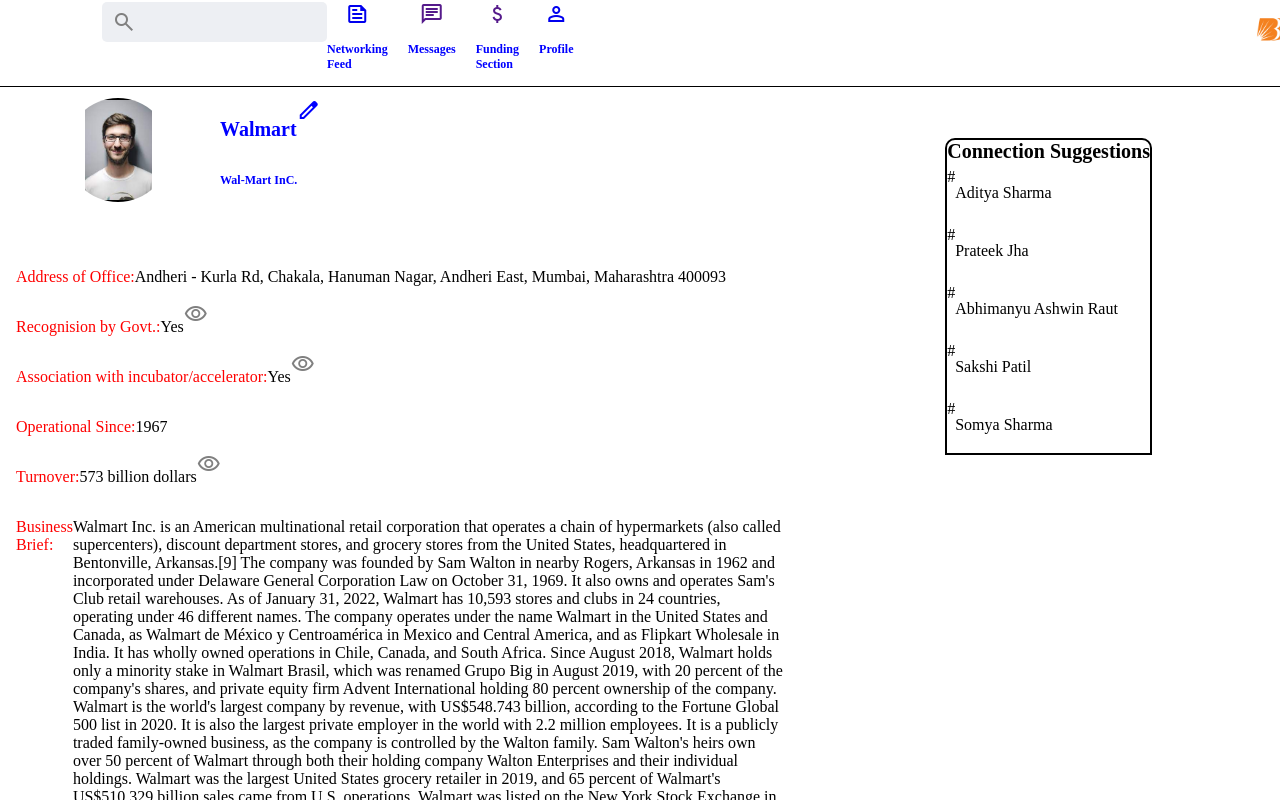
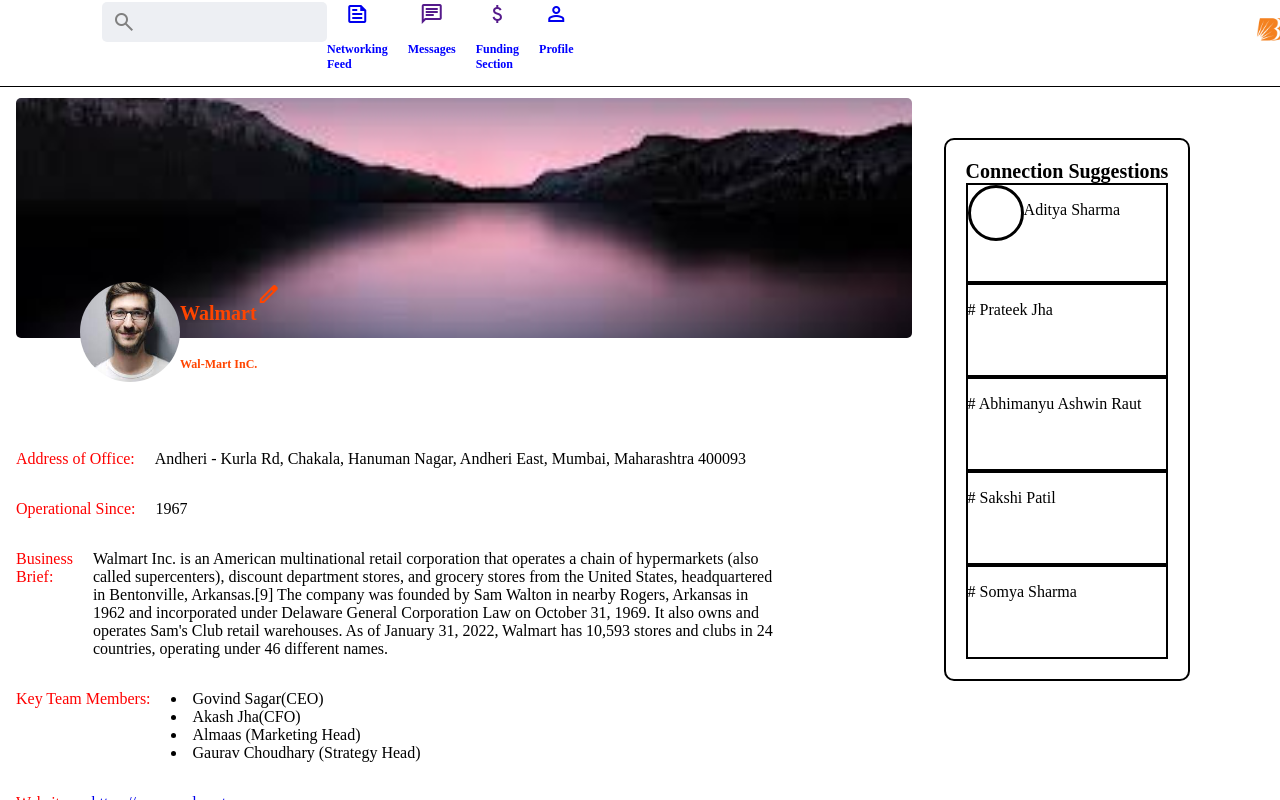
Before and after one commit to 200040082vinayak/200040082vinayak.github.io, an Angular app: page /profile in a window 1280 px wide. Shown: the top 800 px of the page. Built offline with nearby package versions, Linux system fonts and the light colour scheme.

Commit message:
changes 3:22

```diff
--- a/src/app/profile-page/profile-page.component.css
+++ b/src/app/profile-page/profile-page.component.css
@@ -12,6 +12,22 @@
     flex-direction: row;
     left: 5vw;
     padding-bottom: 50px;
+    margin-top: 184px;
+    padding-left: 5vw;
+    /* margin-top: 500px; */
+}
+
+.rounded_rectangle{
+    background-image: url(../../assets/mountains.jpg);
+    background-repeat: no-repeat;
+    background-size: cover;
+    background-position: center;
+    width: 70vw;
+    height: 30vh;
+    /* border: 1px solid black; */
+    border-radius: 5px;
+     position: absolute;
+     z-index: -999;
 }
 
 .disp_img{
@@ -23,15 +39,15 @@
     /* margin-left: 570px; */
     /* gap: 10px; */
     flex-direction: column;
-    width: 200px;
+    width: 100px;
     height: 100px;
 
     background-position: center;
-    background-size: contain;
+    background-size: cover;
     background-repeat: no-repeat;
     /* border-radius: 5px; */
     clip-path: circle();
-    border: 2px solid black;
+    /* border: 2px solid black; */
 
 
 }
@@ -39,28 +55,33 @@
 .except_image{
     display: flex;
     flex-direction: column;
+    /* padding-bottom: 20px; */
 
 }
 
 .Entry{
     display: flex;
     flex-direction: row;
+    /* margin-top: 50px; */
 }
 
 .Entry_personal{
     display: flex;
     flex-direction: row;
+    /* margin-top: 50px; */
 }
 
 .Entry_no{
     display: flex;
     flex-direction: row;
+    /* margin-top: 50px; */
 }
+
 
  #first{
      display: flex;
      flex-direction: row;
-     color: blue;
+     color: orangered;
      font-size: 20px;
      font-weight: bolder;
  }
@@ -70,7 +91,7 @@
  }
 
   .startup_name{
-      color: blue;
+      color: orangered;
       font-size: 12px;
       font-weight: bold;
 
@@ -89,6 +110,7 @@
     color: black;
     display: flex;
     flex-direction: column;
+    padding-left: 20px;
 }
 
 .wrapper{
@@ -126,13 +148,14 @@
     position: fixed;
 
     padding-top: 40px;
+
     /* padding-left: 100px; */
     /* flex: 0.3; */
     border-radius: 10px;
     text-align: left;
     height: fit-content;
 
-    right: 10vw;
+    right: 7vw;
 }
 
 .sidebar_bottom{
@@ -140,16 +163,26 @@
     flex-direction: column;
     border: 2px solid black;
     background-color: white;
-    border-top-left-radius: 10px;
-    border-top-right-radius: 10px;
+    border-radius: 10px;
     max-width: 20vw;
+    padding: 20px;
+}
+
+.sidebar_circle{
+    /* clip-path: circle(); */
+    width: 50px;
+    height: 50px;
+    border: solid black;
+    border-radius: 100%;
 }
 
 .sidebar_connections{
     display: flex;
     cursor: pointer;
-    margin-bottom: 3px;
-    margin-top: 5px;
+    border: 2px solid black;
+    padding-bottom: 40px;
+    /* margin-bottom: 3px;
+    margin-top: 5px; */
 }
 
 .sidebar_header{
--- a/src/app/profile-page/profile-page.component.html
+++ b/src/app/profile-page/profile-page.component.html
@@ -10,7 +10,14 @@
 
     <app-header></app-header>
 
+    <div class="rounded_rectangle">
+
+
+    </div>
+
    <div class="sticky_header">
+
+
     <div class="disp_img">
 
     </div>
@@ -71,20 +78,20 @@
         document.getElementById("getText").innerHTML = inputV;
         }
         </script> -->
-        </div>
-
+        <!-- </div>  -->
+<!--
         <div class="Entry_personal" id="third">
             <p class="heading">Recognision by Govt.:</p>
 
-            <p class="text_heading">Yes</p>
+            <p class="text_heading">Yes</p> -->
 
                <!-- <i class="material-symbols-outlined">
             edit
         </i> -->
 
-        <i class="material-symbols-outlined" id="eye">
+        <!-- <i class="material-symbols-outlined" id="eye">
             visibility
-        </i>
+        </i> -->
 
             <!-- <input type="text" id="textValue"> -->
         <!-- <button onclick="save()">Ok</button> -->
@@ -96,19 +103,19 @@
             </script> -->
             </div>
 
-            <div class="Entry_personal" id="fourth">
+            <!-- <div class="Entry_personal" id="fourth">
                 <p class="heading">Association with incubator/accelerator:</p>
 
-                <p class="text_heading">Yes</p>
+                <p class="text_heading">Yes</p> -->
 
                    <!-- <i class="material-symbols-outlined" >
             edit
         </i> -->
 
 
-        <i class="material-symbols-outlined" id="eye">
+        <!-- <i class="material-symbols-outlined" id="eye">
             visibility
-        </i>
+        </i> -->
 
                 <!-- <input type="text" id="textValue"> -->
             <!-- <button onclick="save()">Ok</button> -->
@@ -118,7 +125,7 @@
                 document.getElementById("getText").innerHTML = inputV;
                 }
                 </script> -->
-                </div>
+                <!-- </div> -->
 
                 <div class="Entry" id="fifth">
                     <p class="heading">Operational Since:</p>
@@ -139,19 +146,19 @@
                     </script> -->
                     </div>
 
-                    <div class="Entry_personal" id="sixth">
+                    <!-- <div class="Entry_personal" id="sixth">
                         <p class="heading">Turnover:</p>
 
-                        <p class="text_heading">573 billion dollars</p>
+                        <p class="text_heading">573 billion dollars</p> -->
 
                            <!-- <i class="material-symbols-outlined">
             edit
         </i> -->
 
-
+<!--
         <i class="material-symbols-outlined" id="eye">
             visibility
-        </i>
+        </i> -->
 
                         <!-- <input type="text" id="textValue"> -->
                     <!-- <button onclick="save()">Ok</button> -->
@@ -161,7 +168,7 @@
                         document.getElementById("getText").innerHTML = inputV;
                         }
                         </script> -->
-                        </div>
+                        <!-- </div> -->
 
                         <div class="Entry" id="seventh">
                             <p class="heading">Business Brief:</p>
@@ -169,11 +176,9 @@
                             <p class="text_heading">
                                 Walmart Inc. is an American multinational retail corporation that operates a chain of hypermarkets (also called supercenters), discount department stores, and grocery stores from the United States, headquartered in Bentonville, Arkansas.[9] The company was founded by Sam Walton in nearby Rogers, Arkansas in 1962 and incorporated under Delaware General Corporation Law on October 31, 1969. It also owns and operates Sam's Club retail warehouses.
 
-As of January 31, 2022, Walmart has 10,593 stores and clubs in 24 countries, operating under 46 different names. The company operates under the name Walmart in the United States and Canada, as Walmart de México y Centroamérica in Mexico and Central America, and as Flipkart Wholesale in India. It has wholly owned operations in Chile, Canada, and South Africa. Since August 2018, Walmart holds only a minority stake in Walmart Brasil, which was renamed Grupo Big in August 2019, with 20 percent of the company's shares, and private equity firm Advent International holding 80 percent ownership of the company.
+As of January 31, 2022, Walmart has 10,593 stores and clubs in 24 countries, operating under 46 different names.
 
-Walmart is the world's largest company by revenue, with US$548.743 billion, according to the Fortune Global 500 list in 2020. It is also the largest private employer in the world with 2.2 million employees. It is a publicly traded family-owned business, as the company is controlled by the Walton family. Sam Walton's heirs own over 50 percent of Walmart through both their holding company Walton Enterprises and their individual holdings. Walmart was the largest United States grocery retailer in 2019, and 65 percent of Walmart's US$510.329 billion sales came from U.S. operations.
 
-Walmart was listed on the New York Stock Exchange in 1972. By 1988, it was the most profitable retailer in the U.S., and it had become the largest in terms of revenue by October 1989. The company was originally geographically limited to the South and lower Midwest, but it had stores from coast to coast by the early 1990s. Sam's Club opened in New Jersey in November 1989, and the first California outlet opened in Lancaster, in July 1990. A Walmart in York, Pennsylvania, opened in October 1990, the first main store in the Northeast.
                             </p>
 
                                <!-- <i class="material-symbols-outlined">
@@ -190,7 +195,7 @@
                             </script> -->
                             </div>
 
-                            <div class="Entry_dd" id="eighth">
+                            <!-- <div class="Entry_dd" id="eighth">
                                 <p class="heading">Industry:</p>
 
                                 <div class="wrapper">
@@ -217,7 +222,7 @@
 
 
                                     </ul>
-                                </div>
+                                </div> -->
 
                                 <!-- there will be a dropdown menu above here -->
 
@@ -236,7 +241,7 @@
                                 document.getElementById("getText").innerHTML = inputV;
                                 }
                                 </script> -->
-                                </div>
+                                <!-- </div> -->
 
                                 <div class="Entry" id="ninth">
                                     <p class="heading">Key Team Members:</p>
@@ -288,20 +293,20 @@
                                         }
                                         </script> -->
                                         </div>
-
+<!--
                                         <div class="Entry_personal" id="eleventh">
                                             <p class="heading">Backing by angel investor/VC:</p>
 
-                                            <p class="text_heading">Yes</p>
+                                            <p class="text_heading">Yes</p> -->
 
                                                <!-- <i class="material-symbols-outlined">
             edit
         </i> -->
 
 
-        <i class="material-symbols-outlined" id="eye">
+        <!-- <i class="material-symbols-outlined" id="eye">
             visibility
-        </i>
+        </i> -->
 
                                             <!-- <input type="text" id="textValue"> -->
                                         <!-- <button onclick="save()">Ok</button> -->
@@ -311,7 +316,7 @@
                                             document.getElementById("getText").innerHTML = inputV;
                                             }
                                             </script> -->
-                                            </div>
+                                            <!-- </div> -->
 
                                             <div class="Entry_no" id="twelfth">
                                                 <p class="heading">Phone Number:</p>
@@ -364,21 +369,21 @@
                                                         document.getElementById("getText").innerHTML = inputV;
                                                         }
                                                         </script> -->
-                                                        </div>
+                                                        <!-- </div> -->
 
-                                                        <div class="Entry_personal" id="fifteenth">
+                                                        <!-- <div class="Entry_personal" id="fifteenth">
                                                             <p class="heading">Employee No.:</p>
 
-                                                            <p class="text_heading">MH/BAN/0000007/000/0000321</p>
+                                                            <p class="text_heading">MH/BAN/0000007/000/0000321</p> -->
 
                                                                <!-- <i class="material-symbols-outlined">
             edit
         </i> -->
 
 
-        <i class="material-symbols-outlined" id="eye">
+        <!-- <i class="material-symbols-outlined" id="eye">
             visibility
-        </i>
+        </i> -->
 
                                                             <!-- <input type="text" id="textValue"> -->
                                                         <!-- <button onclick="save()">Ok</button> -->
@@ -390,9 +395,10 @@
                                                             </script> -->
 
                                                             </div>
+    </div>
 
 
-                  </div>
+                  <!-- </div> -->
 
 
 
@@ -403,26 +409,30 @@
 
                     <div class="sidebar_header"> Connection Suggestions </div>
 
+
+
                     <div class="sidebar_connections">
-                        <span class="sidebar_hash">#</span>
-                    <p>Aditya Sharma</p>
+                        <!-- <span class="sidebar_hash"></span> -->
+                        <div class="sidebar_circle"></div>
+                    <p> Aditya Sharma</p>
                     </div>
 
+
                     <div class="sidebar_connections">
-                    <span class="sidebar_hash">#</span>
-                    <p>Prateek Jha</p>
+                    <!-- <span class="sidebar_hash">#</span> -->
+                    <p># Prateek Jha</p>
                     </div>
                     <div class="sidebar_connections">
-                    <span class="sidebar_hash">#</span>
-                    <p>Abhimanyu Ashwin Raut</p>
+                    <!-- <span class="sidebar_hash">#</span> -->
+                    <p># Abhimanyu Ashwin Raut</p>
                     </div>
                     <div class="sidebar_connections">
-                    <span class="sidebar_hash">#</span>
-                    <p>Sakshi Patil</p>
+                    <!-- <span class="sidebar_hash">#</span> -->
+                    <p># Sakshi Patil</p>
                     </div>
                     <div class="sidebar_connections">
-                    <span class="sidebar_hash">#</span>
-                    <p>Somya Sharma</p>
+                    <!-- <span class="sidebar_hash">#</span> -->
+                    <p># Somya Sharma</p>
                    </div>
 
                    </div>
```
Also changed, not shown: src/app/feed-page/feed-page.component.css (+7 -0 lines), src/app/feed-page/feed-page.component.html (+13 -1 lines), src/app/login-page/login-page.component.css (line endings or trailing spaces), src/assets/mountains.jpg (added).
